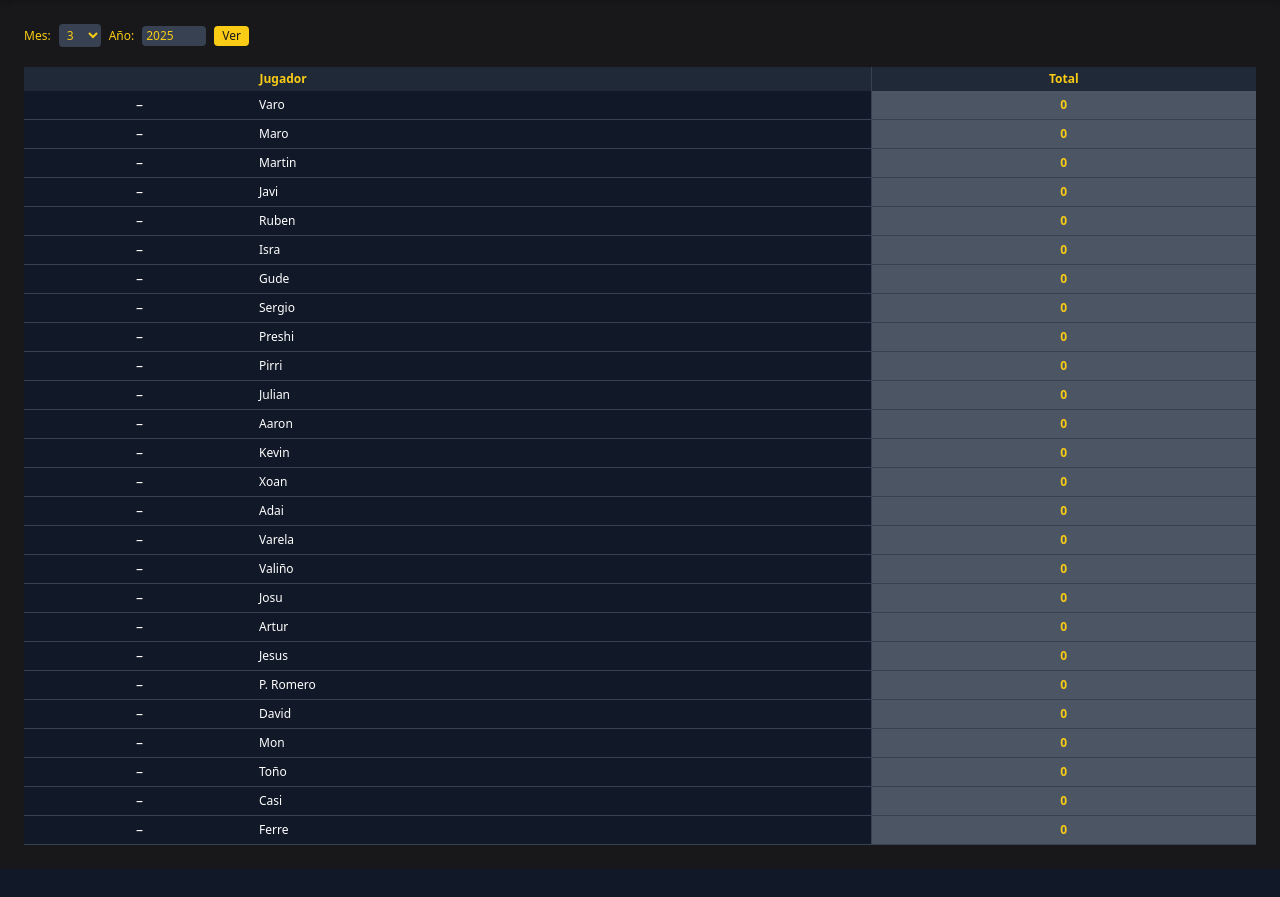
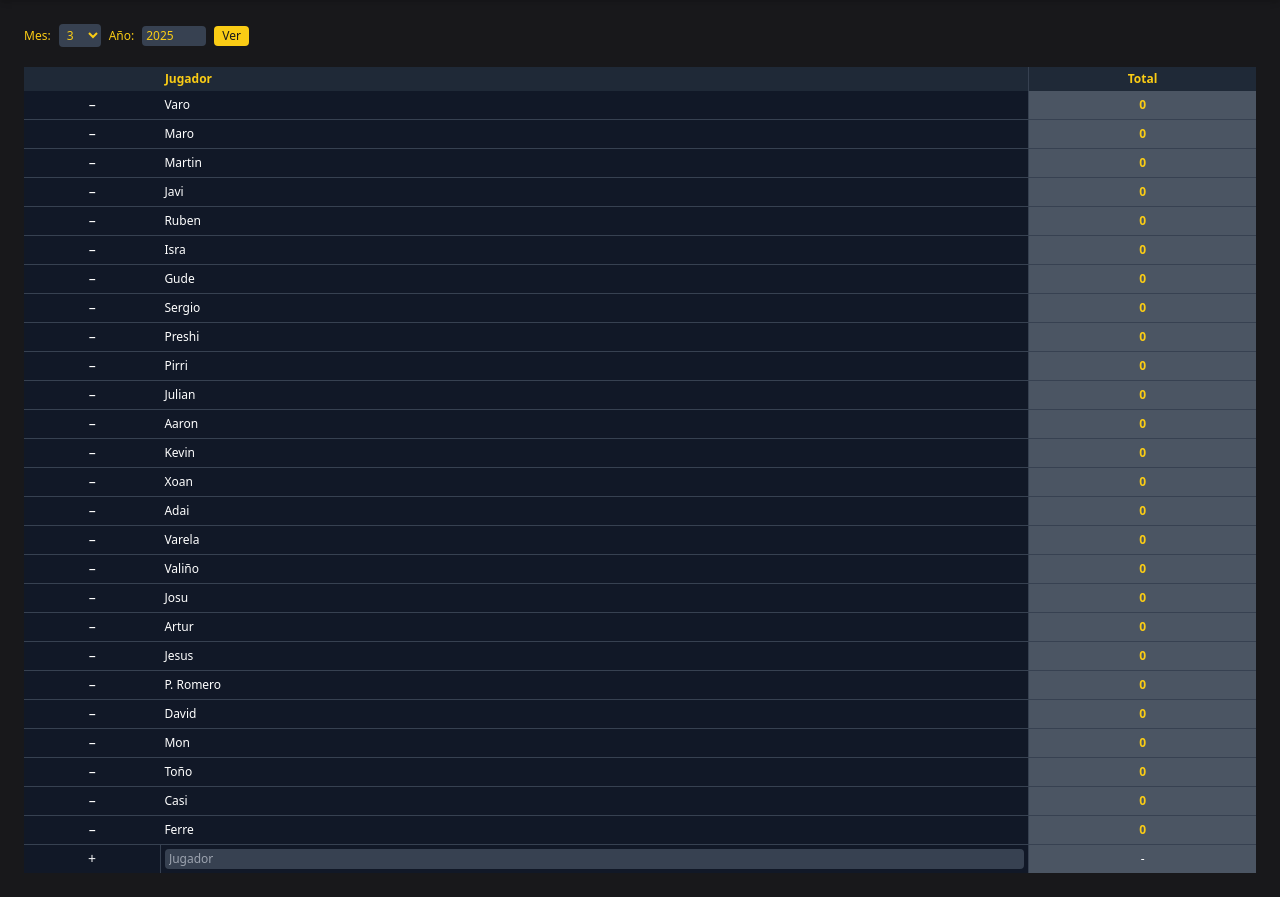
Before and after one commit to benru89/puntos, a Flask app: page / in a window 1280 px wide. Shown: the part 96-993 px from the top of the page. Before the commit the page ends 941 px from the top, so only its background shows below. Run offline with Flask 3, Linux system fonts and the light colour scheme; data comes from the database, SQL or seed files in the repository; some libraries are stand-ins or nearby versions.

Commit message:
fix scrolling

```diff
--- a/templates/players.html
+++ b/templates/players.html
@@ -18,7 +18,7 @@
 </form>
 
 <!-- Scrollable table -->
-<div class="overflow-x-auto w-full flex justify-end">
+<div class="overflow-x-auto w-full">
   <table class="table-auto min-w-full text-xs border-0 margin-top-10">
     <thead class="bg-gray-800">
       <tr>
@@ -85,6 +85,23 @@
         </tr>
       {% endfor %}
     </tbody>
+
+    <tfoot>
+        <form method="POST" action="{{url_for('players.add_player')}}">
+          <tr class="bg-gray-800">
+            <td class="sticky left-0 z-10 bg-gray-900 px-1 py-1 text-center border-r border-gray-700" style="min-width:30px;">
+              <button type="submit" class="text-sm">+</button>
+            </td>
+            <td class="sticky left-8 z-10 bg-gray-900 px-1 py-1 border-r border-gray-700" style="min-width:80px;">
+              <input type="text" name="name" placeholder="Jugador" required class="bg-gray-700 text-white rounded px-1 py-0.5 w-full"/>
+            </td>
+            {% for date in training_dates %}
+              <td class="px-1 py-1 border-r border-gray-700 text-center">-</td>
+            {% endfor %}
+            <td class="sticky right-0 z-10 bg-gray-600 text-white border-l border-gray-700 px-1 py-1 text-center">-</td>
+          </tr>
+        </form>
+      </tfoot>
   </table>
 </div>
 
```
